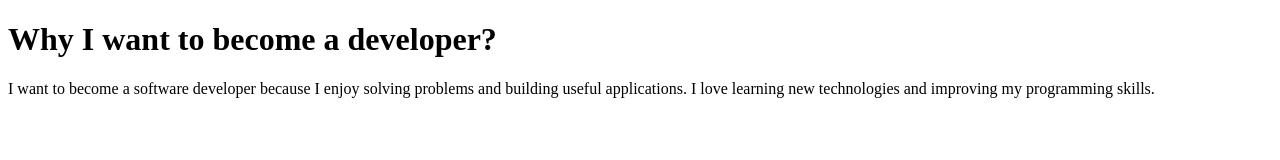
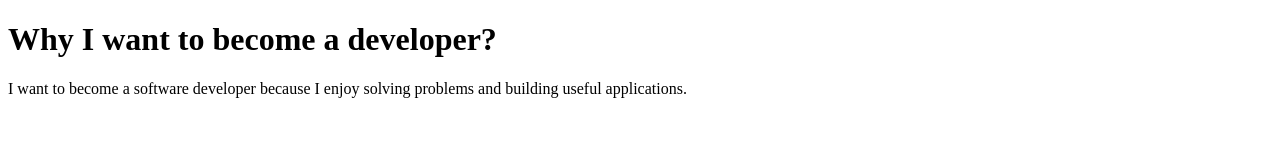
Before and after one commit to acciojob/why-software-Sumitchoudhary98, a website: page main.html in a window 1280 px wide. Drawn offline with Linux system fonts and the light colour scheme.

Commit message:
created a submission

```diff
--- a/main.html
+++ b/main.html
@@ -1,16 +1,15 @@
 <!DOCTYPE html>
-<html>
+<html lang="en">
 <head>
-
-
+    <meta charset="UTF-8">
+    <meta name="viewport" content="width=device-width, initial-scale=1.0">
+    <title>Document</title>
 </head>
 <body>
     <h1>Why I want to become a developer?</h1>
 
-    <p>
-        I want to become a software developer because I enjoy solving problems and building useful applications. I love learning new technologies and improving my programming skills.
-    </p>
-
-
+<p>
+I want to become a software developer because I enjoy solving problems and building useful applications.
+</p>
 </body>
 </html>
```
